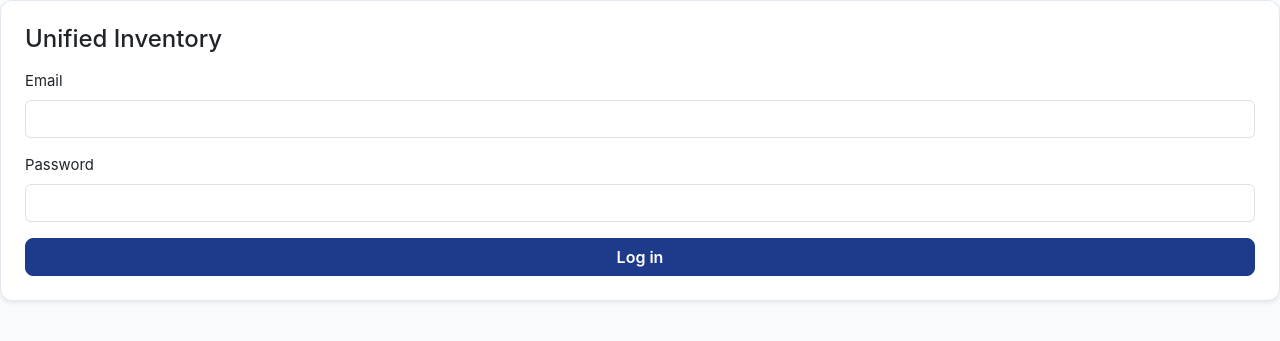
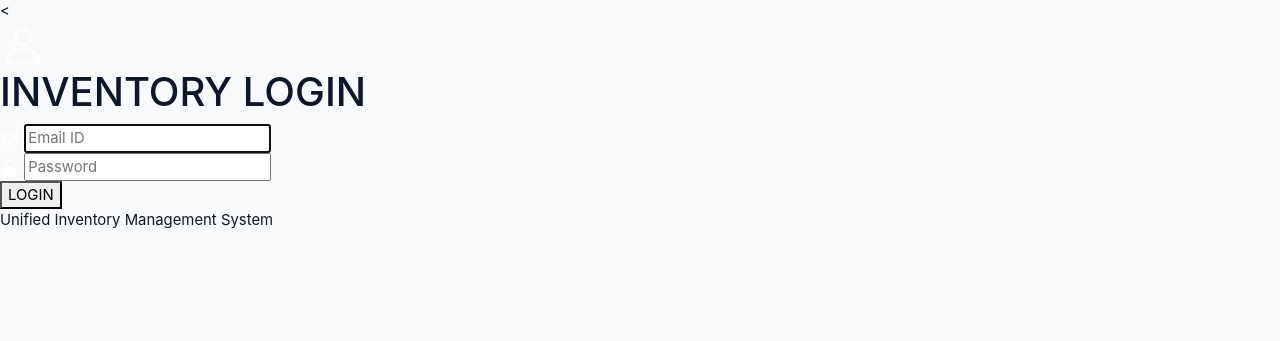
Before and after one commit to ianmattu1-lab/inventory_system, a PHP site: page /php/login.php in a window 1280 px wide. Shown: the top 341 px of the page. Run offline with PHP 8.4, Linux system fonts and the light colour scheme.

Commit message:
edited login screen design

```diff
--- a/php/login.php
+++ b/php/login.php
@@ -31,20 +31,45 @@ if ($_SERVER['REQUEST_METHOD'] == 'POST') {
   <meta charset="UTF-8">
   <meta name="viewport" content="width=device-width, initial-scale=1">
   <title>Login</title>
+  <link href="https://fonts.googleapis.com/css2?family=Montserrat:wght@300;400;500;600;700&display=swap" rel="stylesheet">
   <link href="https://cdn.jsdelivr.net/npm/bootstrap@5.3.3/dist/css/bootstrap.min.css" rel="stylesheet">
   <link href="../css/style.css" rel="stylesheet">
 </head>
-<body>
-<div class="login-box card shadow-sm"><div class="card-body p-4">
-  <h4 class="mb-3">Unified Inventory</h4>
-  <?php if ($error != '') { echo '<div class="alert alert-danger">' . h($error) . '</div>'; } ?>
-  <form method="post">
-    <div class="mb-3"><label class="form-label">Email</label>
-      <input type="email" name="email" class="form-control" required></div>
-    <div class="mb-3"><label class="form-label">Password</label>
-      <input type="password" name="password" class="form-control" required></div>
-    <button class="btn btn-primary w-100">Log in</button>
+<body class="login-page">
+
+  <form method="post" class="login-form">
+
+    <<div class="login-avatar">
+      <svg width="46" height="46" viewBox="0 0 24 24" fill="none" stroke="#fff" stroke-width="1.4" stroke-linecap="round" stroke-linejoin="round">
+        <circle cx="12" cy="8" r="4"></circle>
+        <path d="M4 21c0-4.4 3.6-7 8-7s8 2.6 8 7z"></path>
+      </svg>
+    </div>
+
+    <h1 class="login-title">INVENTORY LOGIN</h1>
+
+    <?php if ($error != '') { ?>
+      <div class="login-error"><?php echo h($error); ?></div>
+    <?php } ?>
+
+    <div class="login-field">
+      <svg width="20" height="20" viewBox="0 0 24 24" fill="#fff">
+        <path d="M2 5h20v14H2zm2 2v.5l8 5 8-5V7zm16 3.8-8 5-8-5V17h16z"></path>
+      </svg>
+      <input type="email" name="email" placeholder="Email ID" required autofocus>
+    </div>
+
+    <div class="login-field">
+      <svg width="20" height="20" viewBox="0 0 24 24" fill="#fff">
+        <path d="M6 10V8a6 6 0 0 1 12 0v2h1v12H5V10zm2 0h8V8a4 4 0 0 0-8 0z"></path>
+      </svg>
+      <input type="password" name="password" placeholder="Password" required>
+    </div>
+
+    <button type="submit" class="login-btn">LOGIN</button>
+
+    <p class="login-foot">Unified Inventory Management System</p>
   </form>
-</div></div>
+
 </body>
 </html>
```
